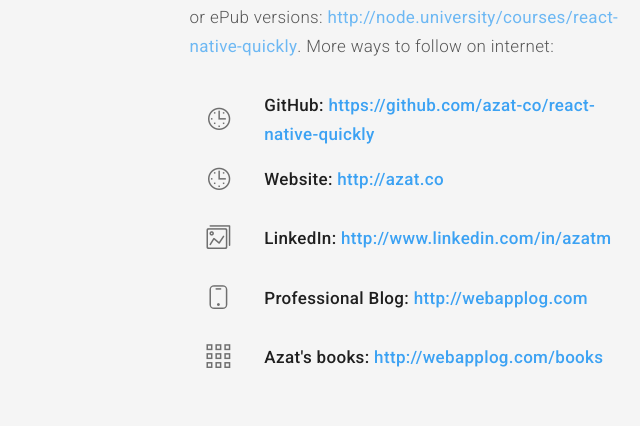
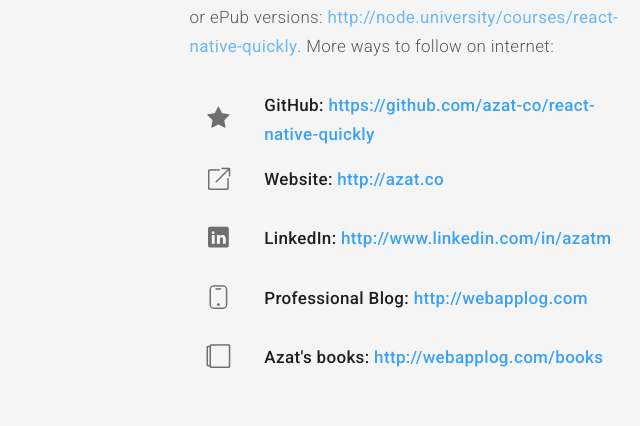
Before and after one commit to azat-co/react-native-quickly, a plain HTML site: page index.html in a window 1280 px wide. Shown: the part 1038-1464 px from the top of the page, 563-1203 px from the left. Drawn offline with Linux system fonts and the light colour scheme.

Commit message:
add changes :ambulance:

```diff
--- a/index.html
+++ b/index.html
@@ -167,11 +167,11 @@
 
 
             <ul class="icon_list">
-  						<li><div data-icon="&#xe1ab;" class="icon_small float-left"></div><h6>GitHub: <a href="https://github.com/azat-co/react-native-quickly" target="_blank">https://github.com/azat-co/react-native-quickly</a></h6></li>
-  						<li><div data-icon="&#xe1ab;" class="icon_small float-left"></div><h6>Website: <a href="http://azat.co" target="_blank">http://azat.co</a></h6></li>
-  						<li><div data-icon="&#xe1d7;" class="icon_small float-left"></div><h6>LinkedIn:&nbsp;<a href="http://www.linkedin.com/in/azatm" target="_blank">http://www.linkedin.com/in/azatm</a></h6></li>
+  						<li><div data-icon="&#xe4b0;" class="icon_small float-left"></div><h6>GitHub: <a href="https://github.com/azat-co/react-native-quickly" target="_blank">https://github.com/azat-co/react-native-quickly</a></h6></li>
+  						<li><div data-icon="&#xe142;" class="icon_small float-left"></div><h6>Website: <a href="http://azat.co" target="_blank">http://azat.co</a></h6></li>
+  						<li><div data-icon="&#xe279;" class="icon_small float-left"></div><h6>LinkedIn:&nbsp;<a href="http://www.linkedin.com/in/azatm" target="_blank">http://www.linkedin.com/in/azatm</a></h6></li>
   						<li><div data-icon="&#xe027;" class="icon_small float-left"></div><h6>Professional Blog:&nbsp;<a href="http://webapplog.com/" target="_blank">http://webapplog.com</a></h6></li>
-  						<li><div data-icon="&#xe0b8;" class="icon_small float-left"></div><h6>Azat's books:&nbsp;<a href="http://webapplog.com/books"  target="_blank">http://webapplog.com/books</a></h6></li>
+  						<li><div data-icon="&#xe2c5;" class="icon_small float-left"></div><h6>Azat's books:&nbsp;<a href="http://webapplog.com/books"  target="_blank">http://webapplog.com/books</a></h6></li>
   					</ul>
 
 
```
